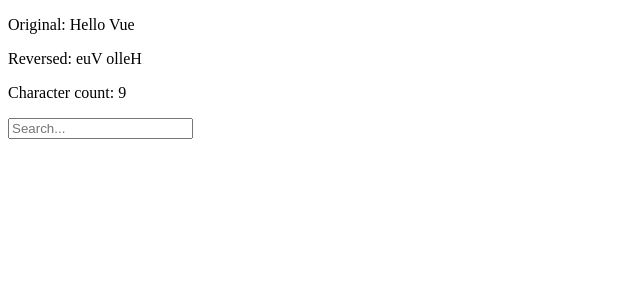
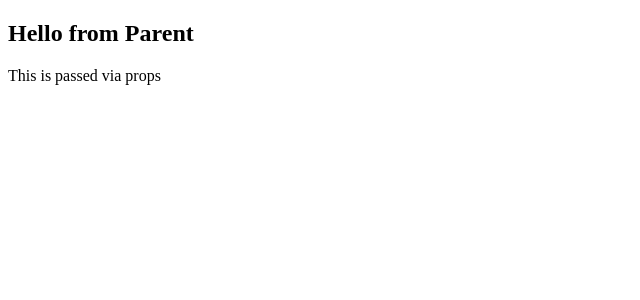
Before and after one commit to rhythm-dubey/crash-vue, a Vue app: page / in a window 1280 px wide. Shown: the top 300 px of the page, without its empty margins (0-640 px from the left). Built offline with nearby package versions, Linux system fonts and the light colour scheme.

Commit message:
Parent to child props

```diff
--- a/src/App.vue
+++ b/src/App.vue
@@ -3,21 +3,24 @@
   <!-- <HelloWorld msg="Welcome to Your Vue.js App"/> -->
   <!-- <FirstComponent /> -->
   <!-- <ConditionalComponent /> -->
-  <PropertiesComponent />
+  <!-- <PropertiesComponent /> -->
+  <ParentComponent />
 </template>
 
 <script>
 // import HelloWorld from './components/HelloWorld.vue'
 // import FirstComponent from './components/FirstComponent.vue'
 // import ConditionalComponent from './components/ConditionalComponent.vue'
-import PropertiesComponent from './components/PropertiesComponent.vue'
+// import PropertiesComponent from './components/PropertiesComponent.vue'
+import ParentComponent from './components/ParentComponent.vue'
 
 export default {
   name: 'App',
   components: {
     // FirstComponent
     // ConditionalComponent
-    PropertiesComponent
+    // PropertiesComponent
+    ParentComponent
     // HelloWorld
   }
 }
--- /dev/null
+++ b/src/components/ChildComponent.vue
@@ -0,0 +1,19 @@
+<template>
+  <div>
+    <h2>{{ title }}</h2>
+    <p>{{ content }}</p>
+  </div>
+</template>
+
+<script>
+export default {
+  props: {
+    title: String,
+    content: {
+      type: String,
+      required: true,
+      default: 'Default content'
+    }
+  }
+}
+</script>
--- /dev/null
+++ b/src/components/ParentComponent.vue
@@ -0,0 +1,18 @@
+<template>
+<div>
+  <ChildComponent
+    title="Hello from Parent"
+    content="This is passed via props"
+  />
+</div>
+</template>
+
+<script>
+import ChildComponent from './ChildComponent.vue'
+
+export default {
+  components: {
+    ChildComponent
+  }
+}
+</script>
```
